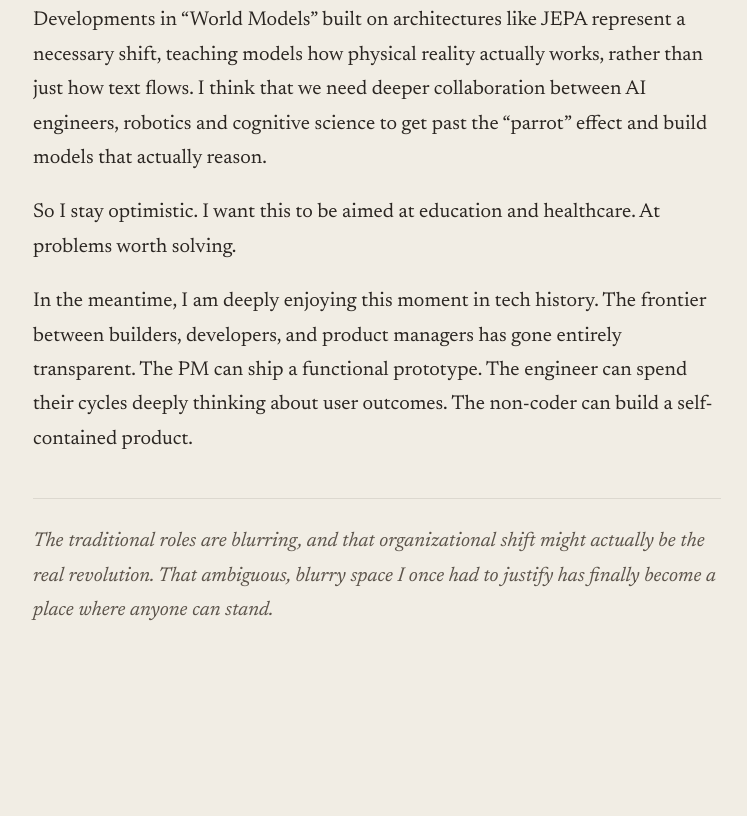
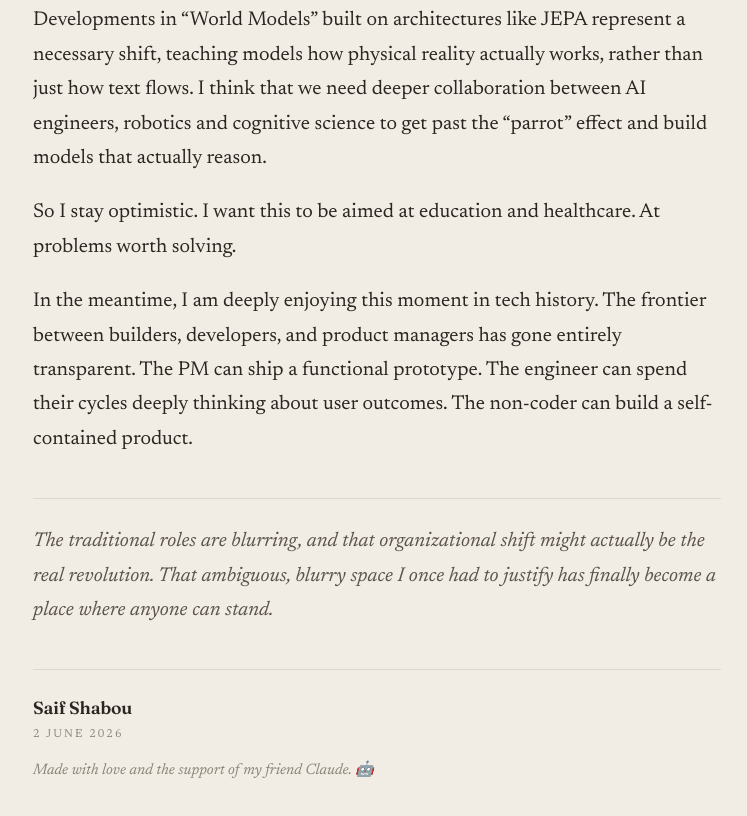
Before and after one commit to S-AI-F/TaniT, a plain HTML site: page index.html in a window 1280 px wide. Shown: the part 4351-5167 px from the top of the page, without its empty margins (263-1010 px from the left). Before the commit the page ends 5095 px from the top, so only its background shows below. Drawn offline with Linux system fonts and the light colour scheme.

Commit message:
Add files via upload

```diff
--- a/index.html
+++ b/index.html
@@ -104,6 +104,20 @@
     margin-top:2.6rem;font-style:italic;color:var(--soft);
     border-top:1px solid var(--line);padding-top:1.6rem;
   }
+  .signoff{
+    margin-top:2.6rem;padding-top:1.5rem;
+    border-top:1px solid var(--line);
+    font-size:.95rem;color:var(--muted);line-height:1.55;
+  }
+  .signoff .name{
+    font-family:"Fraunces",Georgia,serif;font-weight:600;
+    color:var(--ink);font-size:1.1rem;letter-spacing:-.01em;
+  }
+  .signoff .date{
+    display:block;margin-top:3px;
+    text-transform:uppercase;letter-spacing:.18em;font-size:.72rem;
+  }
+  .signoff .made{display:block;margin-top:15px;font-style:italic;}
   ::selection{background:#e8765a33;}
 </style>
 </head>
@@ -164,6 +178,12 @@
   <p>In the meantime, I am deeply enjoying this moment in tech history. The frontier between builders, developers, and product managers has gone entirely transparent. The PM can ship a functional prototype. The engineer can spend their cycles deeply thinking about user outcomes. The non-coder can build a self-contained product.</p>
   <p class="end">The traditional roles are blurring, and that organizational shift might actually be the real revolution. That ambiguous, blurry space I once had to justify has finally become a place where anyone can stand.</p>
 
+  <footer class="signoff">
+    <span class="name">Saif Shabou</span>
+    <span class="date">2 June 2026</span>
+    <span class="made">Made with love and the support of my friend Claude. 🤖</span>
+  </footer>
+
 </div>
 </body>
 </html>
```
